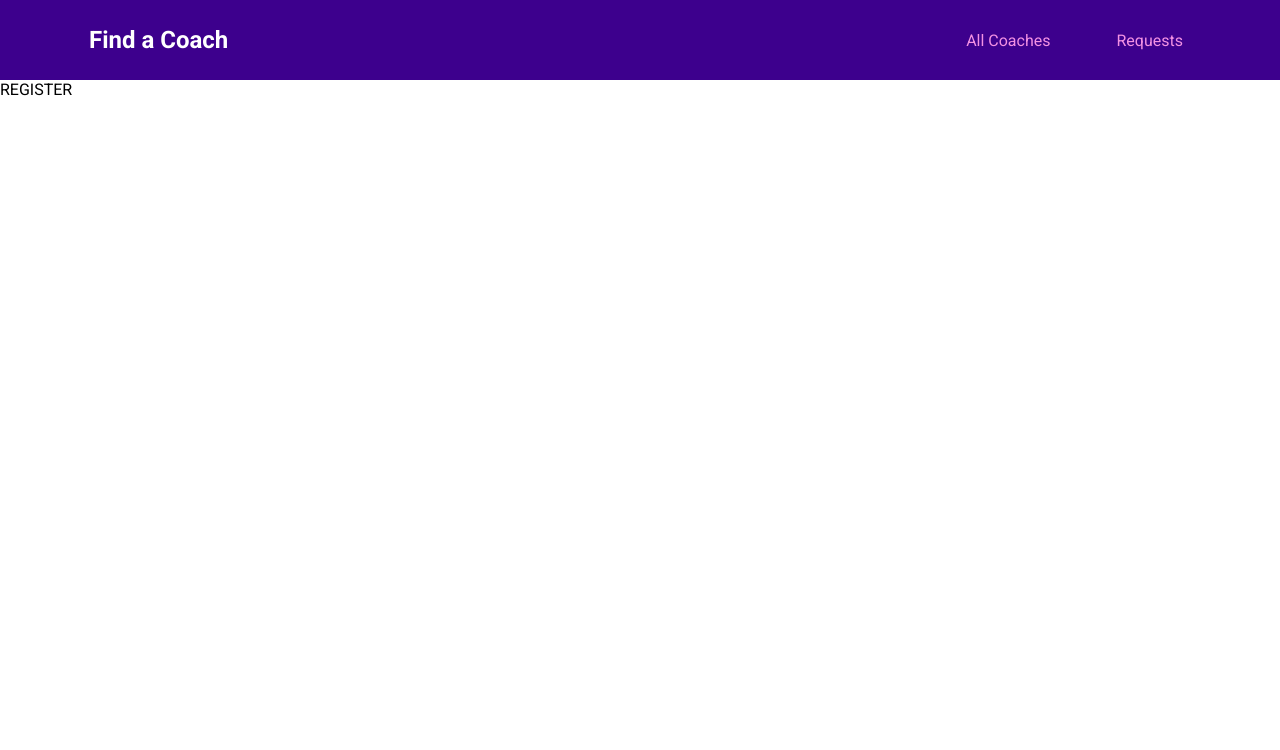
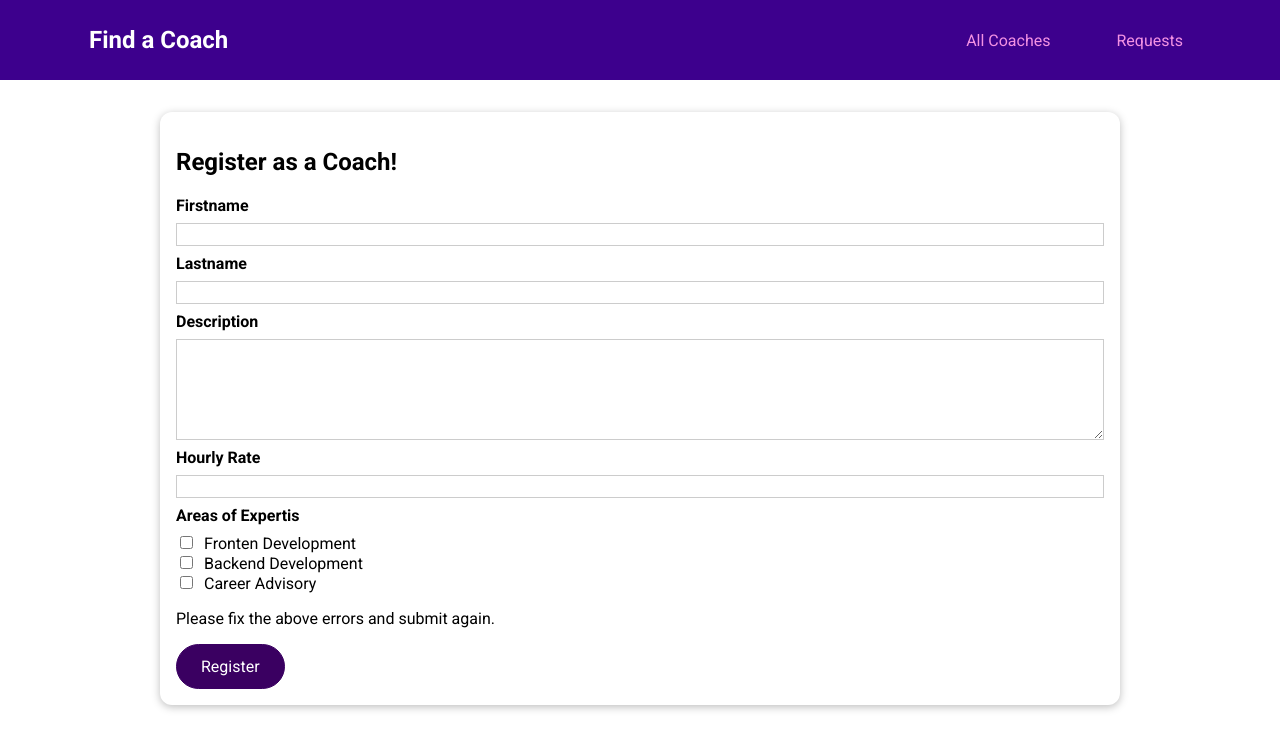
Before and after one commit to Sankha-Bhattacharjee/vue-find-coach-app, a Vue app: page /register in a window 1280 px wide. Shown: the top 750 px of the page. Built offline with nearby package versions, Linux system fonts and the light colour scheme.

Commit message:
update coach details, add registration form and form validation

```diff
--- /dev/null
+++ b/src/components/coaches/CoachForm.vue
@@ -0,0 +1,172 @@
+<template>
+  <form @submit.prevent="submitForm">
+    <div class="form-control" :class="{invalid: !firstName.isValid}" >
+      <label for="firstname">Firstname</label>
+      <input type="text" id="firstname" v-model.trim="firstName.val" @blur="clearValidity('firstName')"/>
+      <p v-if="!firstName.isValid">Firstname cannot be empty!</p>
+    </div>
+    <div class="form-control" :class="{invalid: !lastName.isValid}">
+      <label for="lastname">Lastname</label>
+      <input type="text" id="lastname" v-model.trim="lastName.val" @blur="clearValidity('lastName')"/>
+      <p v-if="!lastName.isValid">Lastname cannot be empty!</p>
+    </div>
+    <div class="form-control" :class="{invalid: !description.isValid}">
+      <label for="description">Description</label>
+      <textarea type="text" id="description" rows="5" v-model.trim="description.val" @blur="clearValidity('description')"></textarea>
+      <p v-if="!description.isValid">Description must not be empty!</p>
+    </div>
+    <div class="form-control" :class="{invalid: !rate.isValid}">
+      <label for="rate">Hourly Rate</label>
+      <input type="number" id="rate" v-model.number="rate.val" @blur="clearValidity('rate')"/>
+      <p v-if="!rate.isValid">Rate must be a positive number.</p>
+    </div>
+    <div class="form-control" :class="{invalid: !areas.isValid}">
+      <h3>Areas of Expertis</h3>
+      <div>
+        <input type="checkbox" id="frontend" value="frontend" v-model="areas.val" @blur="clearValidity('areas')"/>
+        <label for="frontend">Fronten Development</label>
+      </div>
+      <div>
+        <input type="checkbox" id="backend" value="backend" v-model="areas.val" @blur="clearValidity('areas')"/>
+        <label for="backend">Backend Development</label>
+      </div>
+      <div>
+        <input type="checkbox" id="career" value="career" v-model="areas.val" @blur="clearValidity('areas')"/>
+        <label for="career">Career Advisory</label>
+      </div>
+      <p v-if="!areas.isValid">Atleast one expertise must be selected.</p>
+    </div>
+    <p>Please fix the above errors and submit again.</p>
+    <base-button>Register</base-button>
+  </form>
+</template>
+
+<script>
+export default {
+    emits:['save-data'],
+  data() {
+    return {
+      firstName: {
+        val: '',
+        isValid: true
+      },
+      lastName: {
+        val: '',
+        isValid: true
+      },
+      description: {
+        val: '',
+        isValid: true
+      },
+      rate: {
+        val: null,
+        isValid: true
+      },
+      areas: {
+        val: [],
+        isValid: true
+      },
+      formIsValid: true
+    };
+  },
+  methods:{
+    clearValidity(input){
+      this[input].isValid=true;
+    },
+    formValidation(){
+      this.formIsValid = true;
+      if(this.firstName.val === ''){
+        this.firstName.isValid = false;
+        this.formIsValid = false;
+      }
+      if(this.lastName.val === ''){
+        this.lastName.isValid = false;
+        this.formIsValid = false;
+      }
+      if(this.description.val === ''){
+        this.description.isValid = false;
+        this.formIsValid = false;
+      }
+      if(!this.rate.val || this.rate.val<0){
+        this.rate.isValid = false;
+        this.formIsValid = false;
+      }
+      if(this.areas.val.length===0){
+        this.areas.isValid = false;
+        this.formIsValid = false;
+      }
+    },
+      submitForm(){
+        this.formValidation();
+        if(!this.formIsValid){
+          return ;
+        }
+          const formData = {
+              first: this.firstName.val,
+              last: this.lastName.val,
+              desc: this.description.val,
+              rate: this.rate.val,
+              areas: this.areas.val
+          };
+          this.$emit('save-data',formData);
+      }
+  }
+};
+</script>
+
+<style scoped>
+.form-control {
+  margin: 0.5rem 0;
+}
+
+label {
+  font-weight: bold;
+  display: block;
+  margin-bottom: 0.5rem;
+}
+
+input[type='checkbox'] + label {
+  font-weight: normal;
+  display: inline;
+  margin: 0 0 0 0.5rem;
+}
+
+input,
+textarea {
+  display: block;
+  width: 100%;
+  border: 1px solid #ccc;
+  font: inherit;
+}
+
+input:focus,
+textarea:focus {
+  background-color: #f0e6fd;
+  outline: none;
+  border-color: #3d008d;
+}
+
+input[type='checkbox'] {
+  display: inline;
+  width: auto;
+  border: none;
+}
+
+input[type='checkbox']:focus {
+  outline: #3d008d solid 1px;
+}
+
+h3 {
+  margin: 0.5rem 0;
+  font-size: 1rem;
+}
+
+.invalid label {
+  color: red;
+}
+
+.invalid input,
+.invalid textarea {
+  border: 1px solid red;
+}
+</style>
--- a/src/components/coaches/CoachItem.vue
+++ b/src/components/coaches/CoachItem.vue
@@ -1,7 +1,7 @@
 <template>
   <li>
     <h3>{{ fullName }}</h3>
-    <h4>${{ rate }}</h4>
+    <h4>${{ rate }}/hour</h4>
     <div>
       <base-badge v-for="area in areas" :key="area" :type="area" :title="area"></base-badge>
     </div>
--- /dev/null
+++ b/src/components/coaches/CoachesFilter.vue
@@ -0,0 +1,67 @@
+<template>
+  <base-card>
+    <h2>Find your Coach!</h2>
+    <span class="filte-option">
+      <input type="checkbox" id="frontend" checked @change="setFilters" />
+      <label for="frontend">Frontend</label>
+    </span>
+    <span class="filte-option">
+      <input type="checkbox" id="backend" checked @change="setFilters" />
+      <label for="backend">Backend</label>
+    </span>
+    <span class="filte-option">
+      <input type="checkbox" id="career" checked @change="setFilters" />
+      <label for="career">Career</label>
+    </span>
+  </base-card>
+</template>
+
+<script>
+export default {
+    emits:['change-filter'],
+  data() {
+    return {
+      filters: {
+        frontend: true,
+        backend: true,
+        career: true,
+      },
+    };
+  },
+  methods: {
+    setFilters(event) {
+      const inputId = event.target.id;
+      const isChecked = event.target.checked;
+      const updatedFilters = {
+        ...this.filters,
+        [inputId]: isChecked,
+      };
+      this.filters = updatedFilters;
+      this.$emit('change-filter', updatedFilters);
+    },
+  },
+};
+</script>
+
+<style scoped>
+h2 {
+  margin: 0.5rem 0;
+}
+
+.filter-option {
+  margin-right: 1rem;
+}
+
+.filter-option label,
+.filter-option input {
+  vertical-align: middle;
+}
+
+.filter-option label {
+  margin-left: 0.25rem;
+}
+
+.filter-option.active label {
+  font-weight: bold;
+}
+</style>
--- a/src/pages/coaches/CoachDetails.vue
+++ b/src/pages/coaches/CoachDetails.vue
@@ -1,5 +1,63 @@
 <template>
-    COACH DETAILS
-    <router-view></router-view>
-    <router-link to="/coaches/c1/contact">Contact</router-link>
+  <section>
+    <base-card>
+      <h2>{{ fullName }}</h2>
+      <h3>${{ rate }}/hour</h3>
+    </base-card>
+  </section>
+  <section>
+    <base-card>
+      <header>
+        <h2>Intrested?Reach out Now!</h2>
+        <base-button link :to="contactLink">Contact</base-button>
+      </header>
+      <router-view></router-view>
+    </base-card>
+  </section>
+  <section>
+    <base-card>
+      <base-badge
+        v-for="area in areas"
+        :key="area"
+        :type="area"
+        :title="area"
+      ></base-badge>
+      <p>{{ description }}</p>
+    </base-card>
+  </section>
 </template>
+
+<script>
+export default {
+  props: ['id'],
+  data() {
+    return {
+      selectedCustomer: null,
+    };
+  },
+  computed: {
+    fullName() {
+      return (
+        this.selectedCustomer.firstName + ' ' + this.selectedCustomer.lastName
+      );
+    },
+    rate() {
+      return this.selectedCustomer.hourlyRate;
+    },
+    areas() {
+      return this.selectedCustomer.areas;
+    },
+    description() {
+      return this.selectedCustomer.description;
+    },
+    contactLink() {
+      return this.$route.path + '/' + this.id + '/contact';
+    },
+  },
+  created() {
+    this.selectedCustomer = this.$store.getters['coaches/getCoaches'].find(
+      (coach) => coach.id === this.id
+    );
+  },
+};
+</script>
--- a/src/pages/coaches/CoachRegistration.vue
+++ b/src/pages/coaches/CoachRegistration.vue
@@ -1,3 +1,24 @@
 <template>
-    REGISTER
+  <section>
+    <base-card>
+      <h2>Register as a Coach!</h2>
+      <coach-form @save-data="saveData"></coach-form>
+    </base-card>
+  </section>
 </template>
+
+<script>
+import CoachForm from '../../components/coaches/CoachForm.vue';
+
+export default {
+  components: {
+    CoachForm,
+  },
+  methods:{
+      saveData(data){
+          this.$store.dispatch('coaches/registerCoach', data);
+          this.$router.replace('/coaches');
+      }
+  }
+};
+</script>
--- a/src/pages/coaches/CoachesList.vue
+++ b/src/pages/coaches/CoachesList.vue
@@ -1,10 +1,12 @@
 <template>
-  <section>FILTER</section>
+  <section>
+    <coaches-filter @change-filter="setFilters"></coaches-filter>
+  </section>
   <section>
     <base-card>
       <div class="controls">
         <base-button mode="outline">Refresh</base-button>
-        <base-button link to="/register">Register as a Coach</base-button>
+        <base-button v-if="!isCoach" link to="/register">Register as a Coach</base-button>
       </div>
       <ul v-if="hasCoaches">
         <coach-item
@@ -24,19 +26,50 @@
 
 <script>
 import CoachItem from '../../components/coaches/CoachItem.vue';
+import CoachesFilter from '../../components/coaches/CoachesFilter.vue';
 
 export default {
   components: {
     CoachItem,
+    CoachesFilter
+  },
+  data(){
+    return {
+      activeFilters:{
+        frontend: true,
+        backend: true,
+        career: true,
+      }
+    };
   },
   computed: {
+    isCoach(){
+      return this.$store.getters['coaches/isCoach'];
+    },
     filteredCoaches() {
-      return this.$store.getters['coaches/getCoaches'];
+      const coaches = this.$store.getters['coaches/getCoaches'];
+      return coaches.filter(coach => {
+        if(this.activeFilters.frontend && coach.areas.includes('frontend')){
+          return true;
+        }
+        if(this.activeFilters.backend && coach.areas.includes('backend')){
+          return true;
+        }
+        if(this.activeFilters.career && coach.areas.includes('career')){
+          return true;
+        }
+        return false;
+      })
     },
     hasCoaches() {
       return this.$store.getters['coaches/hasCoaches'];
     },
   },
+  methods:{
+    setFilters(updatedFilters){
+      this.activeFilters = updatedFilters;
+    }
+  }
 };
 </script>
 
--- a/src/router.js
+++ b/src/router.js
@@ -14,6 +14,7 @@ const router = createRouter({
     { path: '/coaches', component: CoachesList },
     {
       path: '/coaches/:id',
+      props:true,
       component: CoachDetails,
       children: [{ path: 'contact', component: ContactCoach }],
     },
--- a/src/store/index.js
+++ b/src/store/index.js
@@ -5,6 +5,16 @@ const store = createStore({
   modules: {
     coaches: coachesModule,
   },
+  state() {
+    return {
+      userId: 'c3',
+    };
+  },
+  getters:{
+    getUserId(state){
+      return state.userId;
+    }
+  }
 });
 
 export default store;
--- a/src/store/modules/coaches/actions.js
+++ b/src/store/modules/coaches/actions.js
@@ -1 +1,13 @@
-export default {};
+export default {
+    registerCoach(context,data){
+        const coachData = {
+            id: context.rootGetters.getUserId,
+            firstName: data.first,
+            lastName: data.last,
+            description: data.desc,
+            hourlyRate: data.rate,
+            areas: data.areas
+        };
+        context.commit('registerCoach',coachData);
+    }
+};
--- a/src/store/modules/coaches/getters.js
+++ b/src/store/modules/coaches/getters.js
@@ -5,4 +5,9 @@ export default {
   hasCoaches(state) {
     return state.coaches && state.coaches.length > 0;
   },
+  isCoach(state, getters, rootState, rootGetters){
+    const coaches = getters.getCoaches;
+    const userId = rootGetters.getUserId;
+    return coaches.some(coach => coach.id === userId);
+  }
 };
--- a/src/store/modules/coaches/mutations.js
+++ b/src/store/modules/coaches/mutations.js
@@ -1 +1,5 @@
-export default {};
+export default {
+    registerCoach(state,payload){
+        state.coaches.push(payload);
+    }
+};
```
